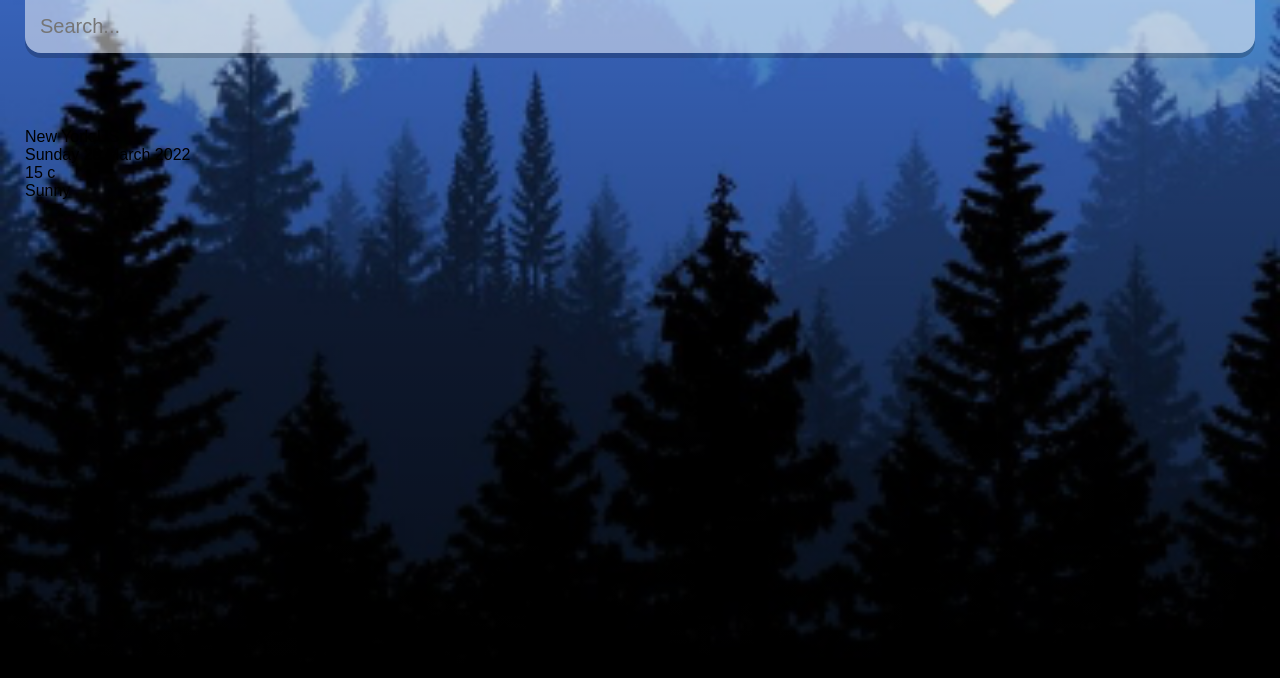
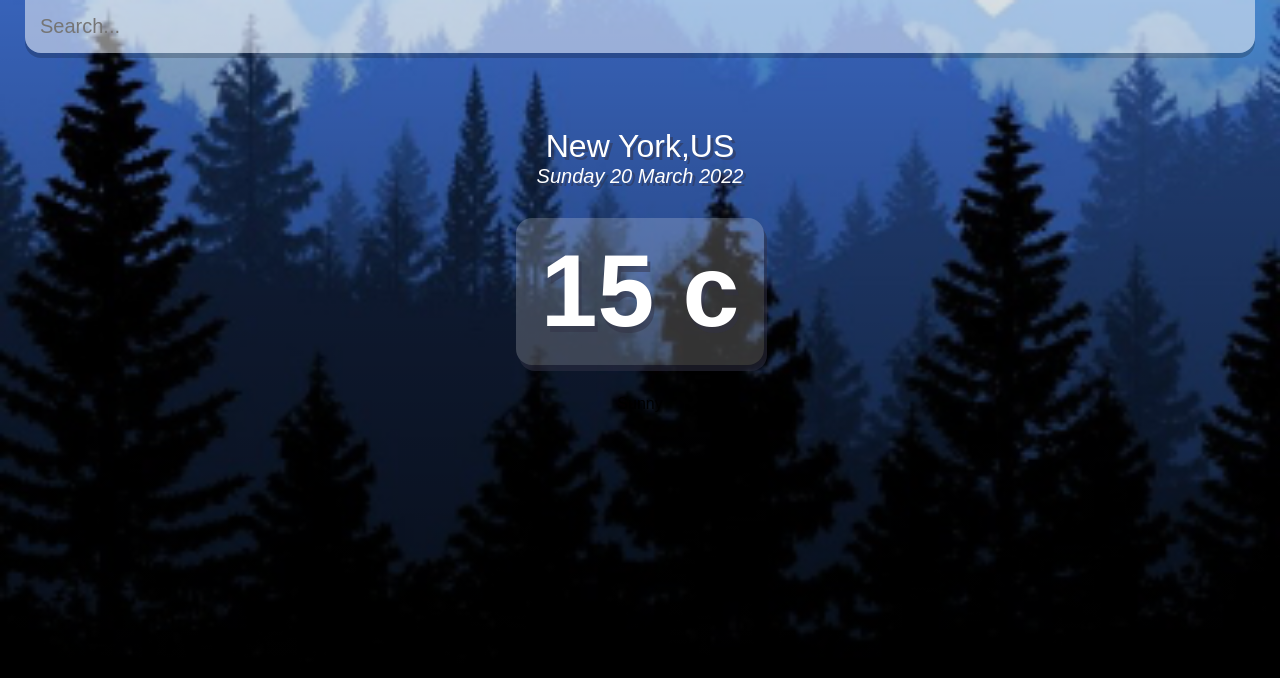
Before and after one commit to ajayip98/react-weather-webApp, a React (Create React App) app: page / in a window 1280 px wide. Shown: the top 678 px of the page. Built offline with nearby package versions, Linux system fonts and the light colour scheme.

Commit message:
changes to index.css

```diff
--- a/src/index.css
+++ b/src/index.css
@@ -59,3 +59,41 @@
 .search-box .search-bar:focus {
   background-color: rgba(255, 255, 255, 0.75); /*shu mende ishlanok  */
 }
+
+.location-box .location {
+  color: #FFF;
+  font-size: 32px;
+  font-weight: 500;
+  text-align: center;
+  text-shadow: 3px 3px rgba(50, 50, 70, 0.5);
+}
+
+.location-box .date {
+  color: #FFF;
+  font-size: 20px;
+  font-weight: 300;
+  font-style: italic;
+  text-align: center;
+  text-shadow: 3px 3px rgba(50, 50, 70, 0.5);
+}
+.weather-box {
+  text-align: center;
+}
+
+.weather-box .temp {
+  color:#FFF;
+  font-size: 102px;
+  font-weight: 900;
+
+  position: relative;
+  display: inline-block;
+  margin: 30px auto;
+  background-color: rgba(255, 255, 255, 0.2);
+  border-radius: 16px;
+
+  padding: 15px 25px;
+
+  text-shadow: 3px 6px rgba(50, 50, 70, 0.5);
+  text-align: center;
+  box-shadow: 3px 6px rgba(50, 50, 70, 0.5);
+}
```
